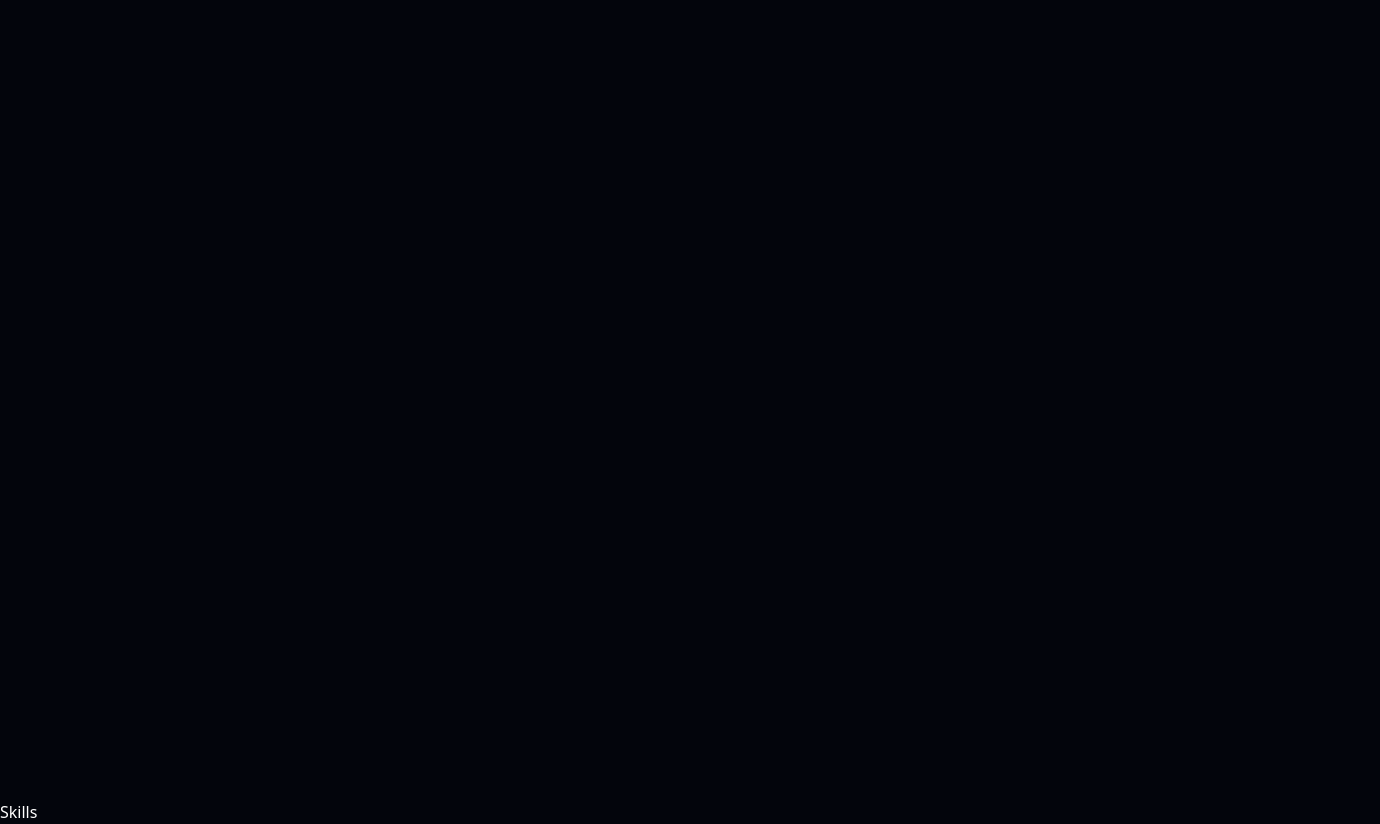
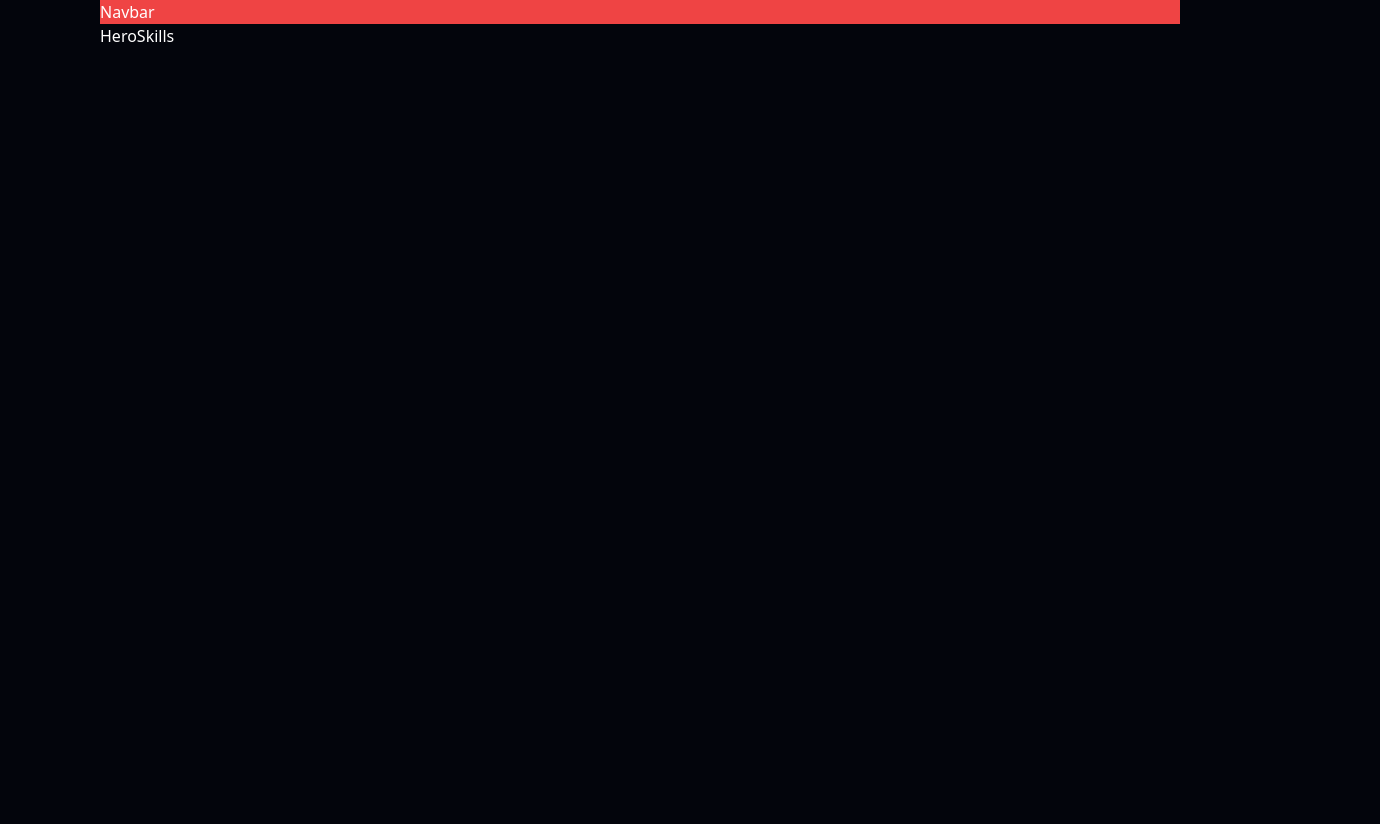
Before and after one commit to Code-With-Bhavya/bhavya-gupta, a Next.js app: page / in a window 1280 px wide. Shown: the whole page, 1380 px wide, since content can reach past the window. After the commit the page ends 800 px from the top, so only its background shows below. Built offline with nearby package versions, Linux system fonts and the light colour scheme.

Commit message:
1.2 - project setup

```diff
--- a/src/app/page.jsx
+++ b/src/app/page.jsx
@@ -4,10 +4,10 @@ import Skills from '@/components/Skills'
 
 export default function Home() {
   return (
-    <>
+    <div className='w-full px-[100px]'>
       <Navbar/>
       <Hero/>
       <Skills/>
-    </>
+    </div>
   );
 }
--- a/src/components/Hero.jsx
+++ b/src/components/Hero.jsx
@@ -2,8 +2,6 @@
 
 export default function Hero () {
     return (
-        <div className="w-screen h-screen mx-[100px]">
-
-        </div>
+        <>Hero</>
     )
 }
--- a/src/components/Navbar.jsx
+++ b/src/components/Navbar.jsx
@@ -2,8 +2,8 @@
 
 export default function Navbar () {
     return (
-        <div>
-
+        <div className="w-full bg-red-500">
+            Navbar
         </div>
     )
 }
```
